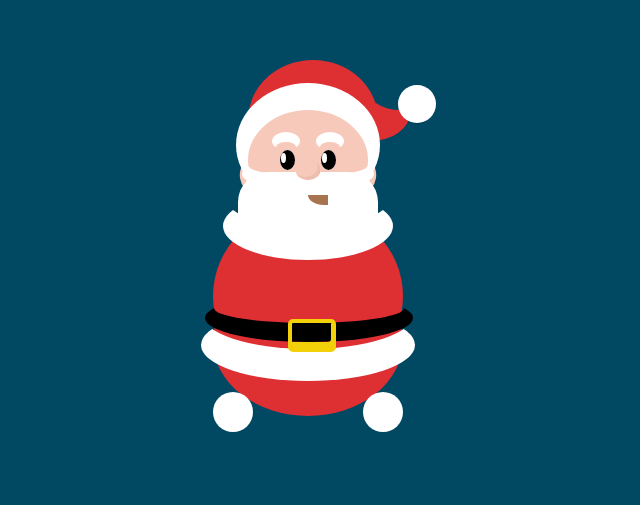
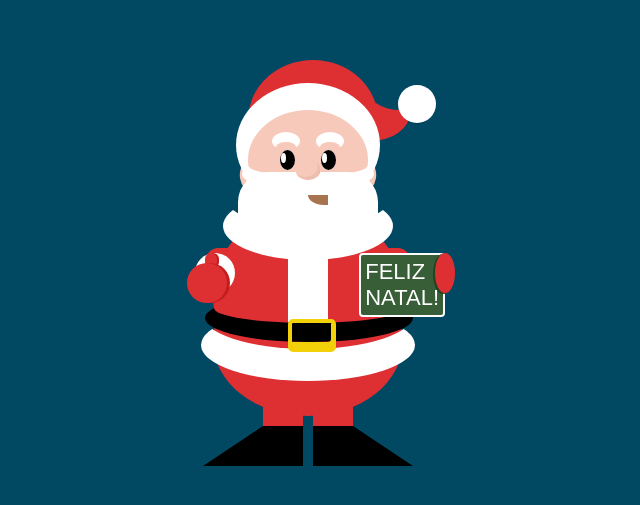
Before and after one commit to vxtool/festivities-merry-christmas, a website: page index.html in a window 1280 px wide. Shown: the part 153-658 px from the top of the page, without its empty margins (332-972 px from the left). Drawn offline with nearby package versions, Linux system fonts and the light colour scheme; files that its build step writes are made by us from their sources.

Commit message:
added arms

```diff
--- a/source/scss/_structure.scss
+++ b/source/scss/_structure.scss
@@ -250,39 +250,161 @@ body {background: $base-background-color;}
   }
 }
 
-.legs-left {
+.arms {
+  width: 40px;
+  height: 74px;
+  background: $character-color-secondary;
+  left: 50%;
   position: absolute;
-  left: 0;
-  bottom: -20px;
+  margin-left: -20px;
+  top: 42px;
 
   &:before {
     @extend %pseudo;
     width: 40px;
     height: 40px;
-    background: $character-color-secondary;
-    border-radius: 50%;
+    border-radius: 40px 0 0 90px;
+    background: $character-color-primary;
+    position: absolute;
+    left: -82px;
   }
 
   &:after {
     @extend %pseudo;
+    width: 40px;
+    height: 40px;
+    border-radius: 0 40px 90px 0;
+    background: $character-color-primary;
+    position: absolute;
+    right: -82px;
+  }
+}
+
+.arms-left {
+  width: 40px;
+  height: 40px;
+  border-radius: 50%;
+  background: $character-color-secondary;
+  position: absolute;
+  left: -93px;
+  z-index: 2;
+  top: 5px;
+
+  &:before {
+    @extend %pseudo;
+    width: 12px;
+    height: 15px;
+    background: $character-color-primary;
+    position: absolute;
+    left: 10px;
+    border-radius: 19px;
+    box-shadow: 2px 0 0 0 #c31c1f;
+  }
+
+  &:after {
+    @extend %pseudo;
+    width: 40px;
+    height: 40px;
+    border-radius: 50%;
+    background: $character-color-primary;
+    position: absolute;
+    left: -8px;
+    top: 10px;
+    box-shadow: 3px 0 0 0 #c31c1f;
+    z-index: 2;
+  }
+}
+
+.arms-right {
+  width: 40px;
+  height: 40px;
+  border-radius: 50%;
+  background: $character-color-secondary;
+  position: absolute;
+  right: -93px;
+  z-index: 2;
+  top: 5px;
+
+  &:before {
+    content: "Feliz Natal!";
+    display: inline-block;
+    border: 2px solid #fff;
+    border-radius: 4px;
+    font-family: Arial;
+    font-size: 22px;
+    padding: 4px;
+    background: #385e37;
+    color: #fff;
+    text-transform: uppercase;
+    position: absolute;
+    right: -24px;
+  }
+
+  &:after {
+    @extend %pseudo;
+    width: 20px;
+    height: 40px;
+    background: $character-color-primary;
+    position: absolute;
+    top: 0px;
+    left: 54px;
+    border-radius: 50%;
+    box-shadow: -2px 1px 0 0 #224421;
+  }
+}
+
+.legs-left {
+  position: absolute;
+  left: 0;
+  bottom: 0;
+
+  &:before {
+    @extend %pseudo;
+    width: 40px;
+    height: 40px;
+    background: $character-color-primary;
+    position: absolute;
+    top: -17px;
+    left: 50px;
+  }
+
+  &:after {
+    @extend %pseudo;
+    width: 0;
+    height: 0;
+    border-bottom: 40px solid #000;
+    border-left: 60px solid transparent;
+    position: absolute;
+    top: 10px;
+    left: -10px;
+    box-shadow: 40px 0px 0 0 #000;
   }
 }
 
 .legs-right {
   position: absolute;
   right: 0;
-  bottom: -20px;
+  bottom: 0;
 
   &:before {
     @extend %pseudo;
     width: 40px;
     height: 40px;
-    background: $character-color-secondary;
-    border-radius: 50%;
-
+    background: $character-color-primary;
+    position: absolute;
+    top: -17px;
+    right: 50px;
   }
 
   &:after {
     @extend %pseudo;
+    width: 0;
+    height: 0;
+    border-bottom: 40px solid #000;
+    border-right: 60px solid transparent;
+    position: absolute;
+    top: 10px;
+    right: -10px;
+    box-shadow: -40px 0px 0 0 #000;
   }
 }
```
